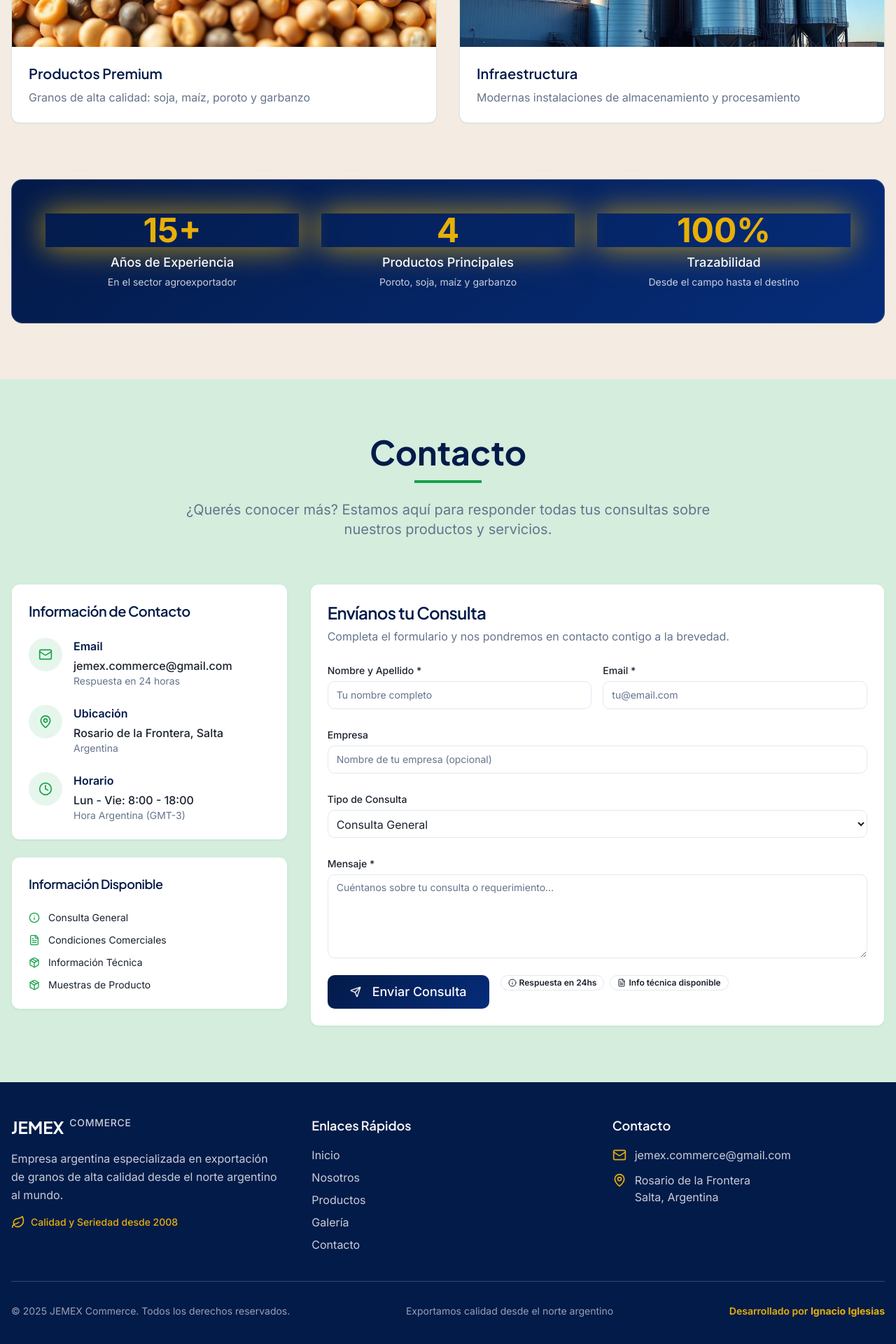
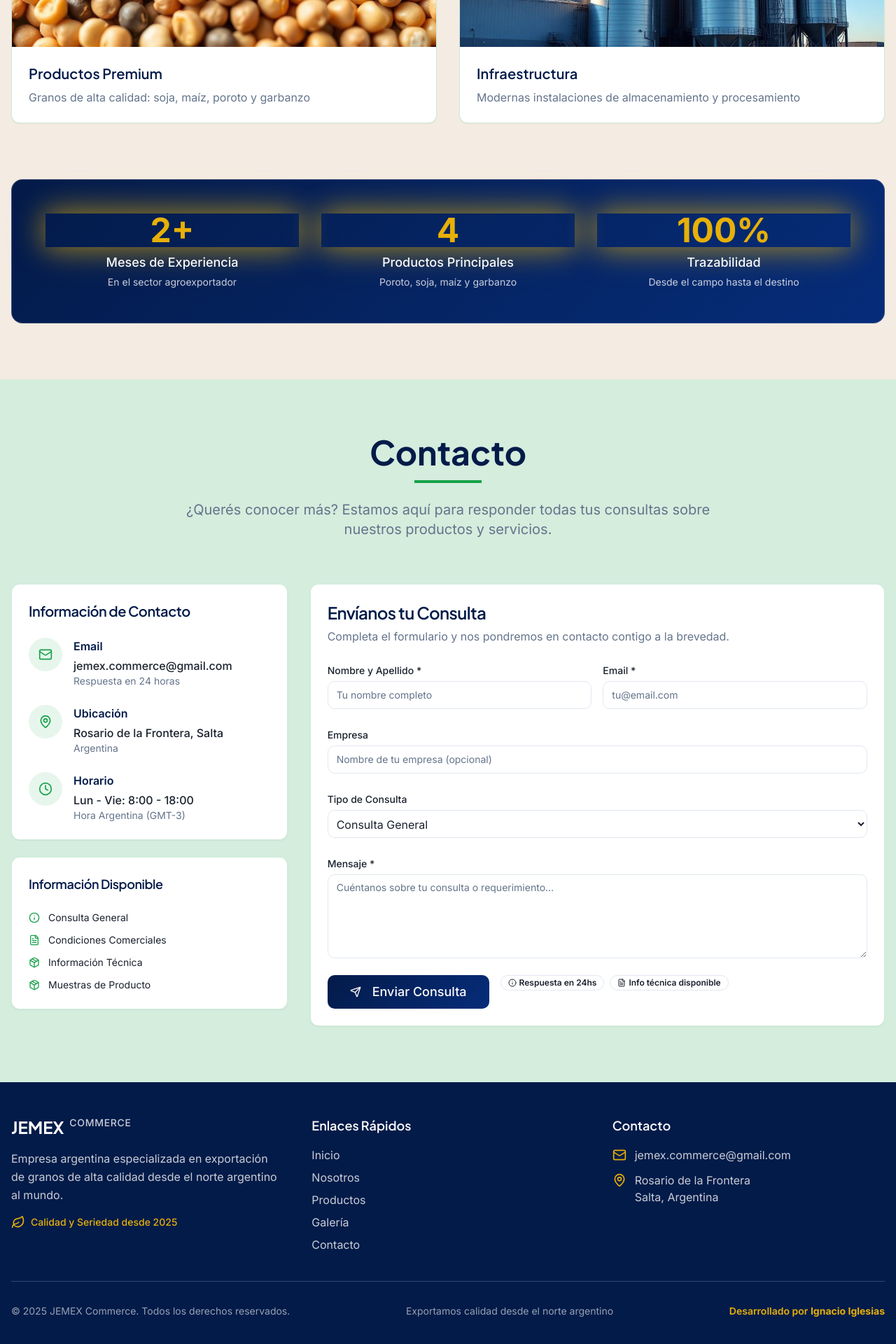
Before and after one commit to NachoIglesiass/jemex-commerce, a React (Vite) app: page / in a window 1280 px wide. Shown: the part 4762-6682 px from the top of the page at 70% size. Built offline with nearby package versions, Linux system fonts and the light colour scheme; the HTML template or start-up script is replaced by a standard one.

Commit message:
Cambios footer y gallery

```diff
--- a/src/components/sections/Gallery.tsx
+++ b/src/components/sections/Gallery.tsx
@@ -72,8 +72,8 @@ const Gallery = () => {
         <div ref={statsRef as any} className={`mt-20 bg-gradient-primary rounded-2xl p-8 md:p-12 hover-lift hover-glow glass transition-all duration-1000 ${statsVisible ? 'animate-fade-in-up' : 'opacity-0 translate-y-8'}`}>
           <div className="grid grid-cols-1 md:grid-cols-3 gap-8 text-center text-primary-foreground">
             <div className={`transition-all duration-500 hover-lift ${statsVisible ? 'animate-fade-in-up stagger-1' : 'opacity-0'}`}>
-              <div className="text-4xl md:text-5xl font-bold text-accent mb-2 animate-glow-pulse">15+</div>
-              <div className="text-lg font-medium">Años de Experiencia</div>
+              <div className="text-4xl md:text-5xl font-bold text-accent mb-2 animate-glow-pulse">2+</div>
+              <div className="text-lg font-medium">Meses de Experiencia</div>
               <div className="text-primary-foreground/80 text-sm mt-1">En el sector agroexportador</div>
             </div>
 
--- a/src/components/ui/footer.tsx
+++ b/src/components/ui/footer.tsx
@@ -21,7 +21,7 @@ const Footer = () => {
             <div className="flex justify-center md:justify-start items-center space-x-2 text-accent">
               <Leaf className="h-5 w-5" />
               <span className="text-sm font-medium">
-                Calidad y Seriedad desde 2008
+                Calidad y Seriedad desde 2025
               </span>
             </div>
           </div>
```
